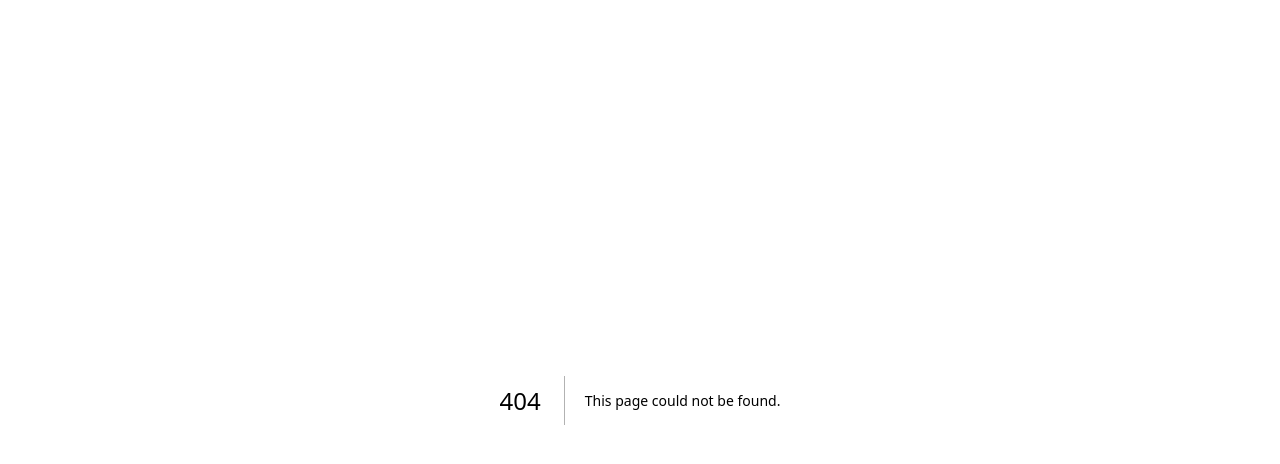
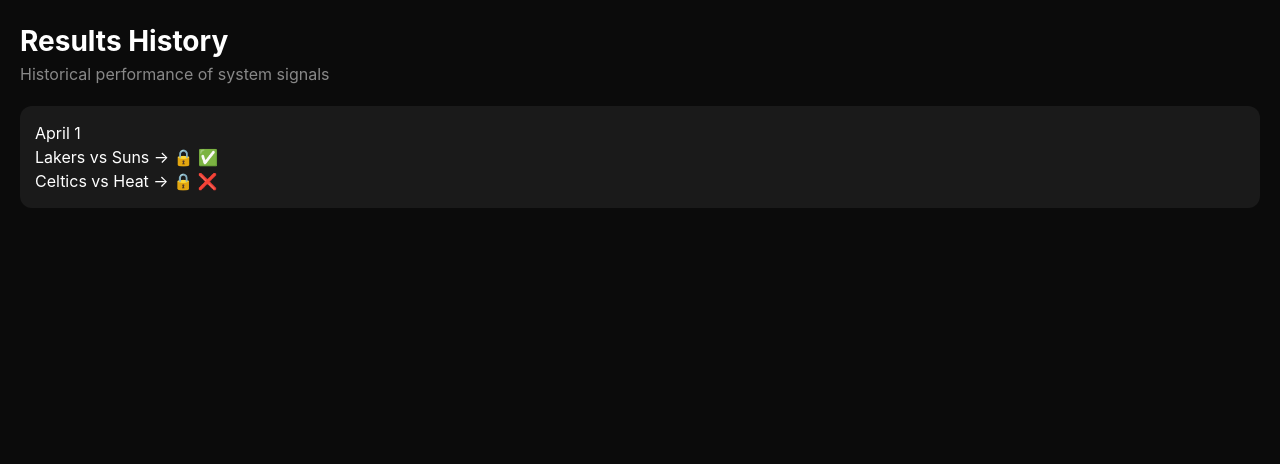
Before and after one commit to aligniqsystem/nextjs-boilerplate, a Next.js app: page /results in a window 1280 px wide. Before the commit this address had no page. Shown: the top 464 px of the page. Built offline with nearby package versions, Linux system fonts and the light colour scheme.

Commit message:
Create page.tsx
add results page

```diff
--- /dev/null
+++ b/app/results/page.tsx
@@ -0,0 +1,40 @@
+import { data } from "../../data";
+
+export default function Results() {
+  return (
+    <main style={{
+      backgroundColor: "#0B0B0B",
+      color: "white",
+      minHeight: "100vh",
+      padding: "20px",
+      fontFamily: "Inter, sans-serif"
+    }}>
+
+      <h1 style={{ fontSize: "28px", fontWeight: "bold" }}>
+        Results History
+      </h1>
+
+      <p style={{ color: "#888", marginBottom: "20px" }}>
+        Historical performance of system signals
+      </p>
+
+      {data.results.map((day, i) => (
+        <div key={i} style={{
+          backgroundColor: "#1a1a1a",
+          padding: "15px",
+          borderRadius: "12px",
+          marginTop: "15px"
+        }}>
+          <h3>{day.date}</h3>
+
+          {day.games.map((game, j) => (
+            <p key={j}>
+              {game.matchup} → 🔒 {game.result === "win" ? "✅" : "❌"}
+            </p>
+          ))}
+        </div>
+      ))}
+
+    </main>
+  );
+}
```
